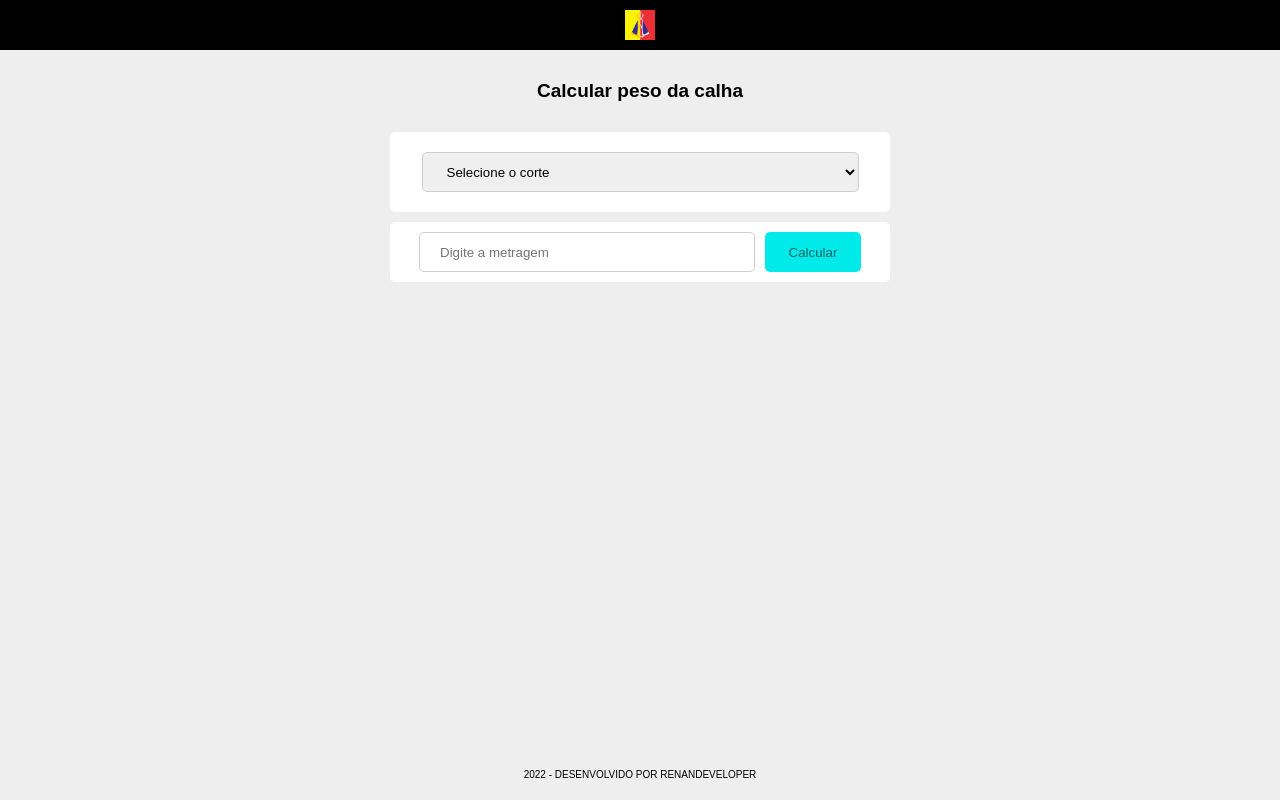
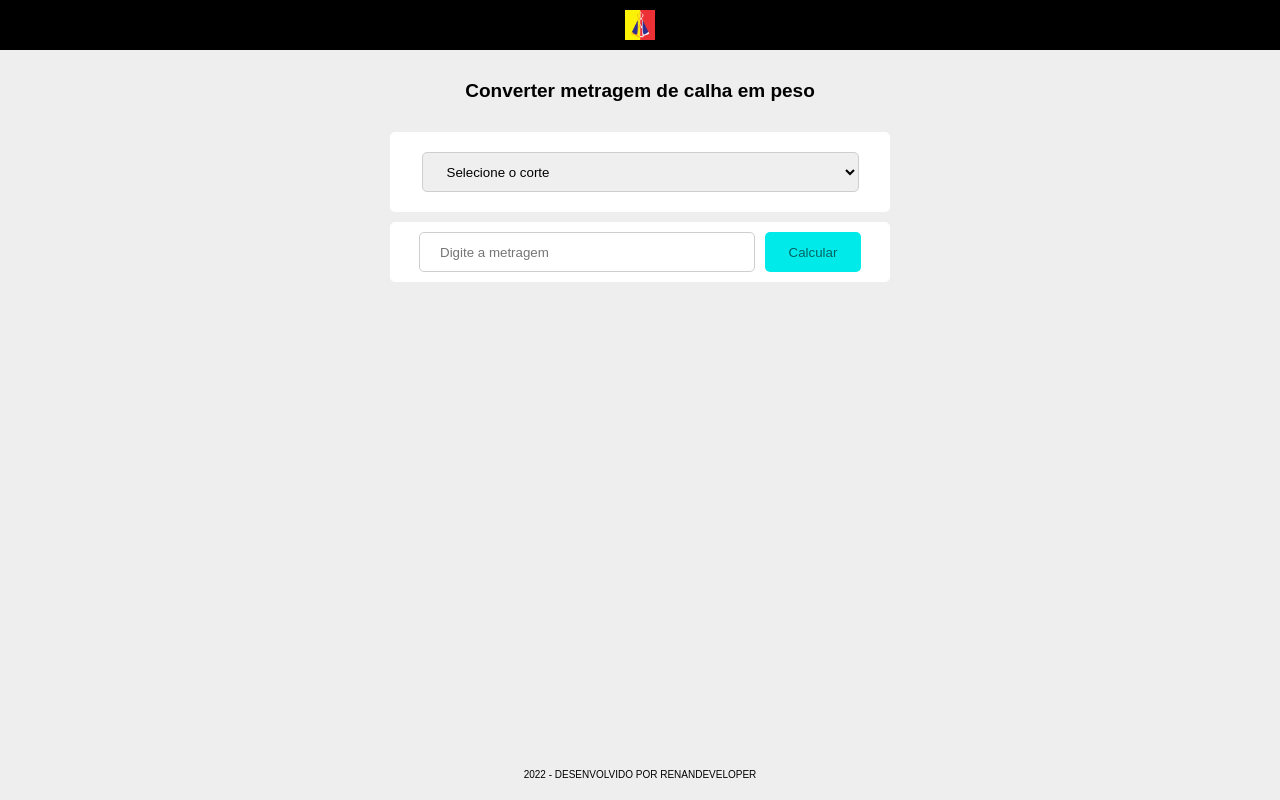
Before and after one commit to renannhenrique/peso-calha, a plain HTML site: page index.html in a window 1280 px wide. Drawn offline with Linux system fonts and the light colour scheme.

Commit message:
Update index.html

```diff
--- a/index.html
+++ b/index.html
@@ -2,7 +2,7 @@
 <html lang="pt-br">
     <head>
         <meta charset="utf-8">
-        <title>Calculo peso da calha</title>
+        <title>Converter metragem de calha em peso</title>
 
         <!--SEO-->
         <meta name="description" content="">
@@ -27,7 +27,7 @@
 
             <div class="center">
                 <div class="interface_titulo">
-                    <h1>Calcular peso da calha</h1>
+                    <h1>Converter metragem de calha em peso</h1>
                 </div>
 
                 <div class="interface_btn">
```
